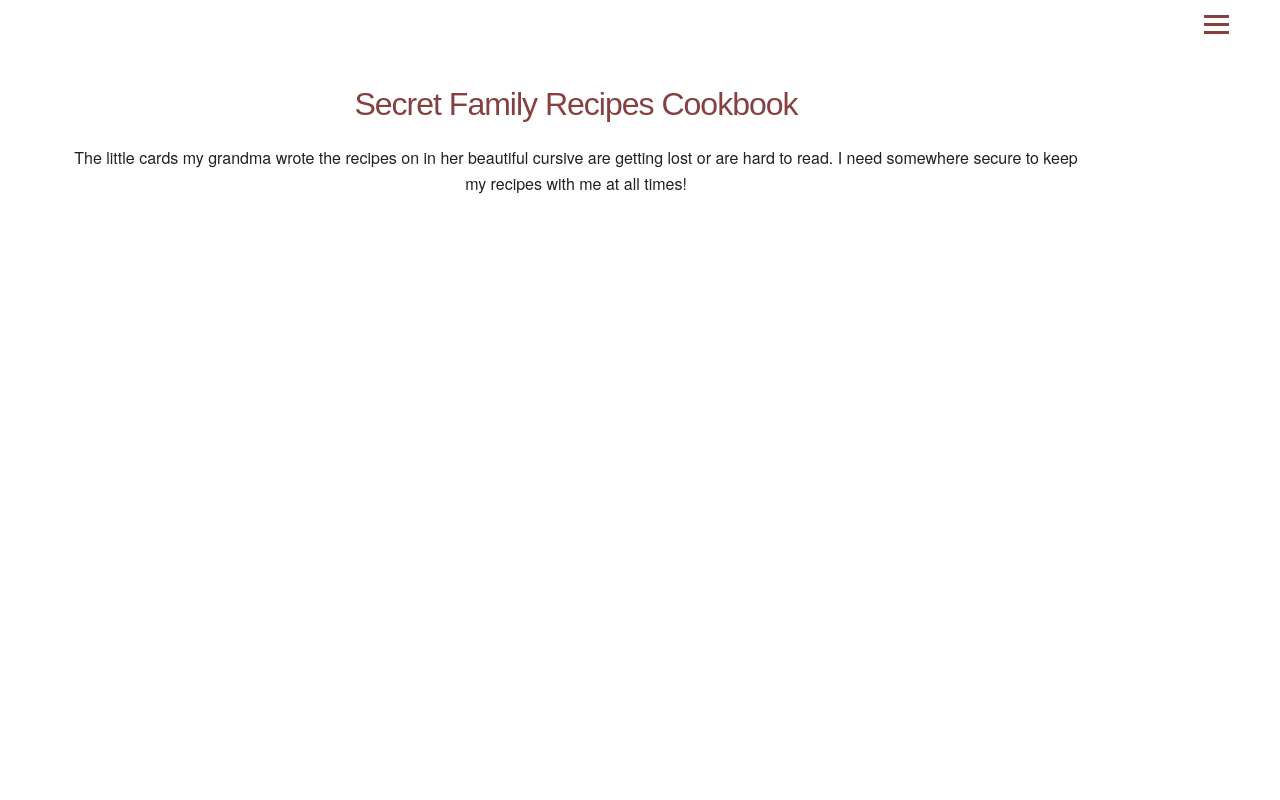
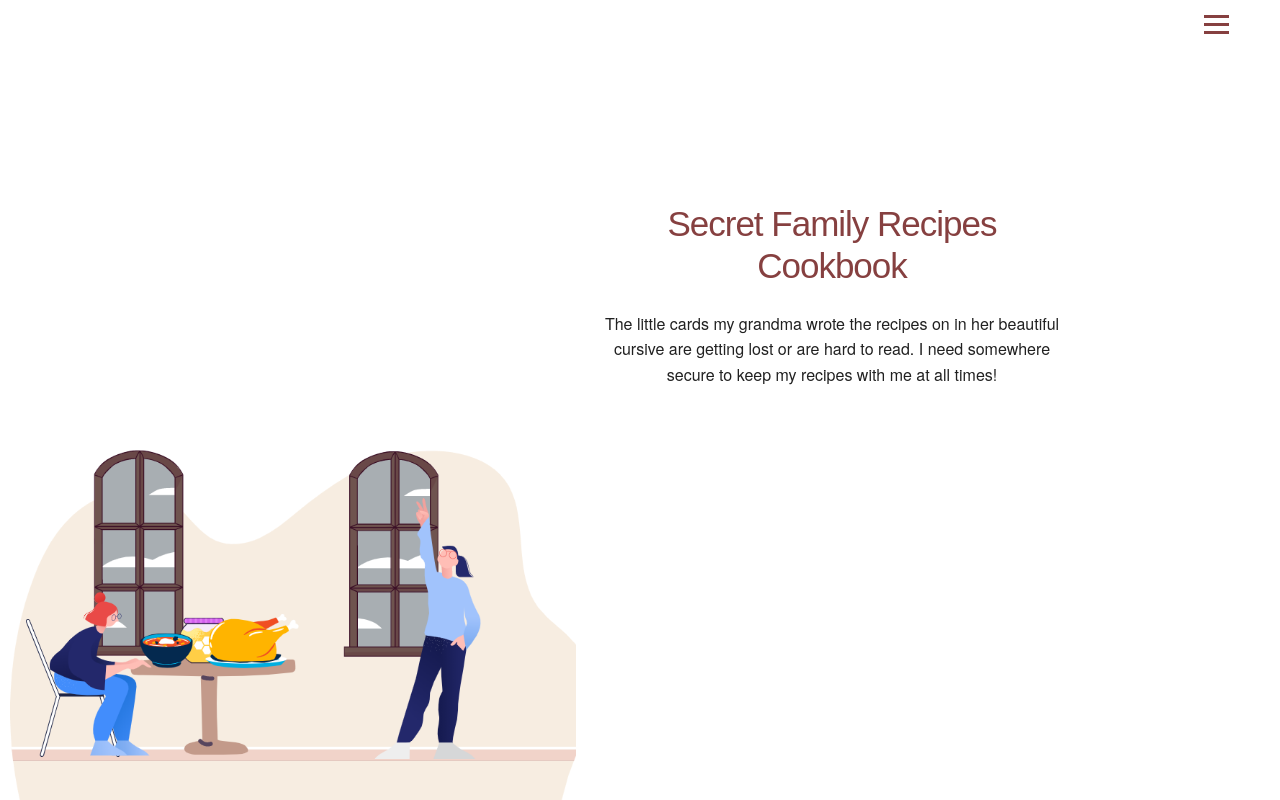
Before and after one commit to Build-Week-Recipies/Secret-Family-Recipes-Cookbook, a React (Create React App) app: page / in a window 1280 px wide. Built offline with nearby package versions, Linux system fonts and the light colour scheme; a web font is replaced by a local one.

Commit message:
styled homepage

```diff
--- a/src/App.css
+++ b/src/App.css
@@ -60,6 +60,18 @@ h6 {
   object-fit: fill;
   filter: brightness(70%);
   position: absolute;
+}
+
+#homeImg {
+  width: 100%;
+  height: 100%;
+  background-image: url("./assets/vector-creator.png");
+  background-repeat: no-repeat;
+  background-size: contain;
+  z-index: -2;
+  position: absolute;
+  background-position: bottom;
+  left: 0;
 }
 
 #navbar {
--- a/src/components/HomePage.js
+++ b/src/components/HomePage.js
@@ -3,10 +3,25 @@ import styled from 'styled-components';
 import '../App.css';
 import NavBar from './NavBar';
 
+const Background = styled.div`
+    display: flex;
+    align-items: center;
+    justify-content: center;
+    width: 45vw;
+    height: 100%;
+    position: absolute;
+    z-index: -4;
+    color: white;
+   `;
 
 const HomeDiv = styled.div`
-    width: 80vw;
-    margin: 5% 0 0 5%;
+    position: absolute;
+    width: 40vw;
+    margin: 0;
+    padding: 20px;
+    box-sizing: border-box;
+    right: 15%;
+    top: 20%;
 `;
 
 let nav = {
@@ -21,11 +36,16 @@ let nav = {
 const HomePage = () => {
 
     return (
-        <HomeDiv>
-            <NavBar display={nav} />
-            <h1>Secret Family Recipes Cookbook</h1>
-            <p>The little cards my grandma wrote the recipes on in her beautiful cursive are getting lost or are hard to read. I need somewhere secure to keep my recipes with me at all times!</p>
-        </HomeDiv>
+        <div>
+            <Background><div id='homeImg'></div></Background>
+            <HomeDiv>
+                <NavBar display={nav} />
+                <h1 style={{fontSize: '3.5rem'}}>Secret Family Recipes Cookbook</h1>
+                <p>The little cards my grandma wrote the recipes on in her beautiful cursive are getting lost or are hard to read. I need somewhere secure to keep my recipes with me at all times!</p>
+            </HomeDiv>
+        </div>
+
+
     )
 }
 
```
Also changed, not shown: src/assets/vector-creator.png (added).
